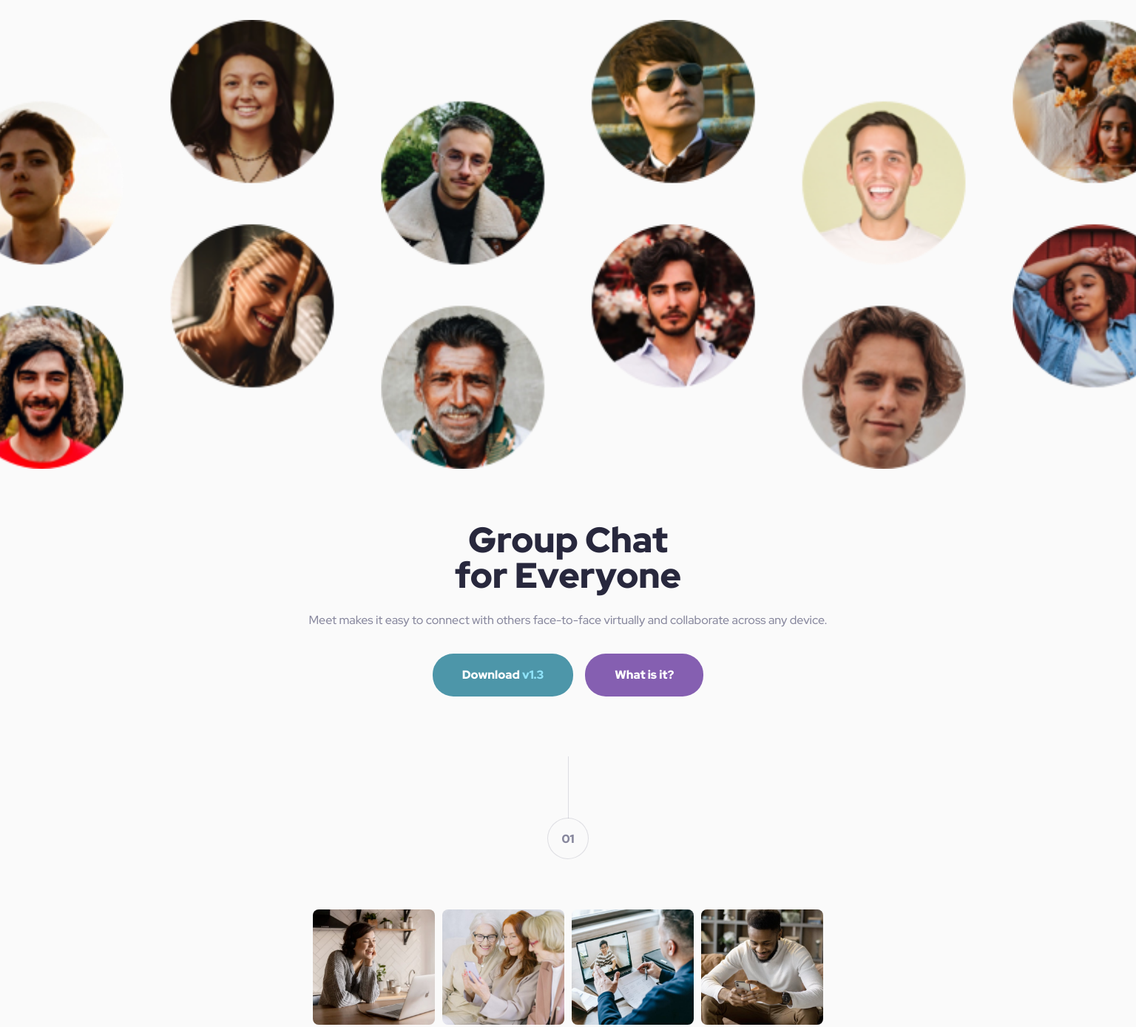
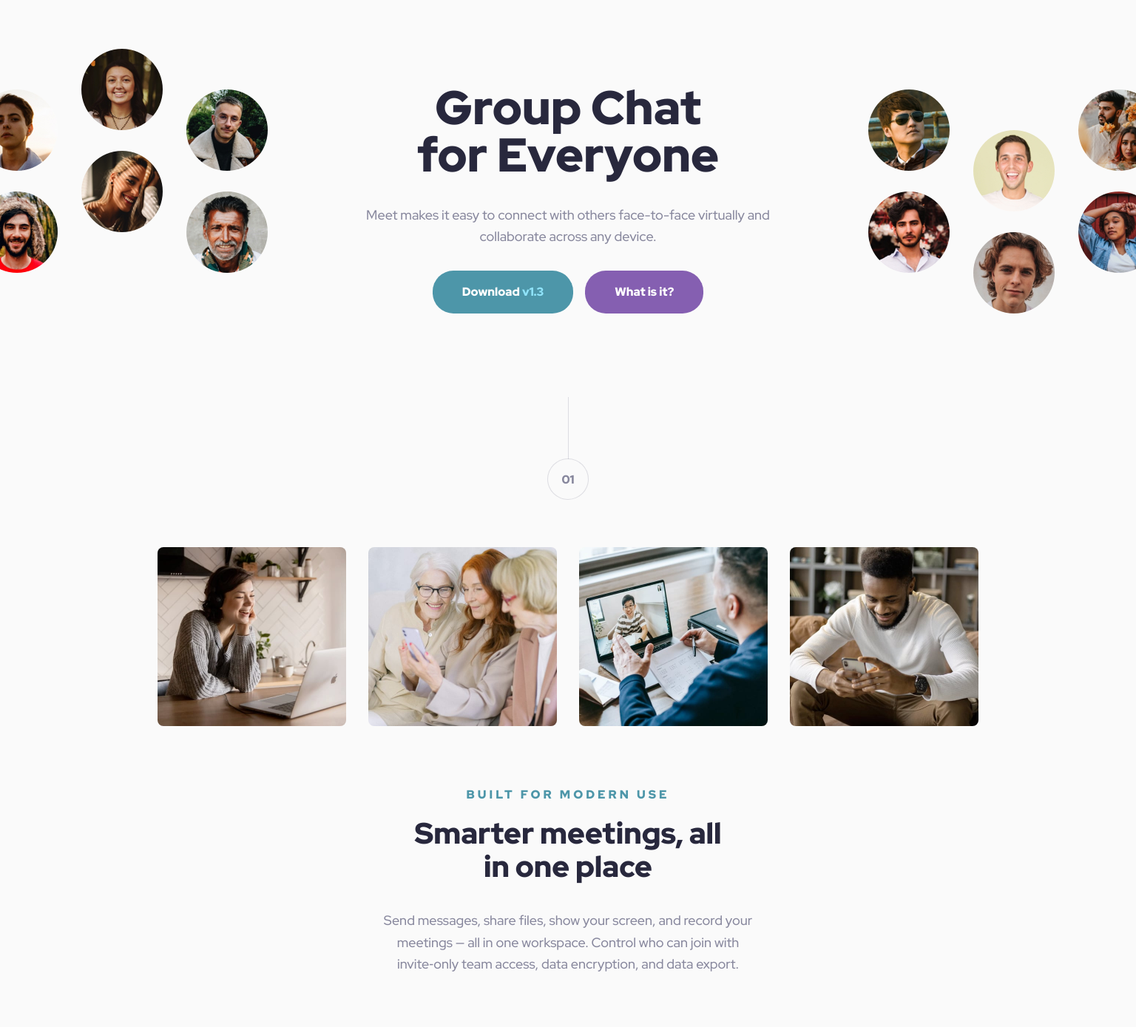
Before and after one commit to zakhi/meet-landing-page, a plain HTML site: page index.html in a window 1536 px wide. Shown: the part 111-1500 px from the top of the page at 74% size. Drawn offline with Linux system fonts and the light colour scheme.

Commit message:
Add design for desktop

```diff
--- a/index.html
+++ b/index.html
@@ -15,34 +15,39 @@
   </header>
 
   <main>
-    <img src="assets/tablet/image-hero.png" alt="People Faces">
+    <img src="assets/tablet/image-hero.png" alt="Faces of people" class="mobile">
+    <img src="assets/desktop/image-hero-left.png" alt="Faces of people" class="desktop left-faces">
+    <div class="main-text">
       <h1>Group Chat<br>for Everyone</h1>
       <p>
         Meet makes it easy to connect with others face-to-face virtually and collaborate across any device.
       </p>
 
-    <div class="buttons">
+      <div class="main-buttons">
         <a href="#" class="button button-primary">Download <span class="version">v1.3</span></a>
         <a href="#" class="button button-secondary">What is it?</a>
       </div>
+    </div>
+    <img src="assets/desktop/image-hero-right.png" alt="More faces of people" class="desktop right-faces">
   </main>
 
   <div class="section-number">01</div>
   <section class="section-1">
 
-    <div class="profile-images">
+    <div class="section-1-images">
       <img src="assets/desktop/image-woman-in-videocall.jpg" alt="Woman in video call">
       <img src="assets/desktop/image-women-videochatting.jpg" alt="Women videochatting">
       <img src="assets/desktop/image-men-in-meeting.jpg" alt="Men in meeting">
       <img src="assets/desktop/image-man-texting.jpg" alt="Man texting">
     </div>
-
+    <div class="section-1-text">
       <h3>Built for modern use</h3>
       <h2>Smarter meetings, all in one place</h2>
       <p>
         Send messages, share files, show your screen, and record your meetings — all in one
         workspace. Control who can join with invite&#8209;only team access, data encryption, and data export.
       </p>
+    </div>
   </section>
 
   <div class="section-number">02</div>
--- a/stylesheets/main.css
+++ b/stylesheets/main.css
@@ -73,6 +73,10 @@ h3 {
     background: #b18bdd;
 }
 
+.desktop {
+    display: none;
+}
+
 header {
     margin: 3em 0 3.375em;
 }
@@ -90,16 +94,19 @@ main img {
     object-position: center;
 }
 
+.main-text {
+    padding: 0 1.5em;
+}
+
 main h1 {
     margin-top: 1.2em;
 }
 
 main p {
     margin: 1.5em 0 2em;
-    padding: 0 1.5em;
 }
 
-main .buttons {
+.main-buttons {
     display: flex;
     flex-direction: column;
     align-items: center;
@@ -135,6 +142,21 @@ main .buttons {
     padding: 0 1.5em;
 }
 
+.section-1-images {
+    display: flex;
+    flex-flow: row wrap;
+    align-items: center;
+    justify-content: center;
+    gap: 1.5em;
+    max-width: 490px;
+    margin: 0 auto;
+}
+
+.section-1-images img {
+    height: 143px;
+    border-radius: 8px;
+}
+
 .section-1 h2 {
     margin-top: 0.75em;
 }
@@ -145,21 +167,6 @@ main .buttons {
 
 .section-1 p {
     margin-top: 2em;
-}
-
-.profile-images {
-    display: flex;
-    flex-flow: row wrap;
-    align-items: center;
-    justify-content: center;
-    gap: 1.5em;
-    max-width: 490px;
-    margin: 0 auto;
-}
-
-.profile-images img {
-    height: 143px;
-    border-radius: 8px;
 }
 
 .section-2 {
@@ -205,8 +212,16 @@ main .buttons {
         font-size: 2.5rem;
     }
 
+    header {
+        margin-bottom: 4em;
+    }
+
     main {
         margin-bottom: 5em;
+    }
+
+    .main-text {
+        padding: 0 9.75em;
     }
 
     main img {
@@ -218,17 +233,27 @@ main .buttons {
         margin-top: 1.5em;
     }
 
-    main p {
-        padding: 0 9.75em;
-    }
-
-    main .buttons {
+    .main-buttons {
         flex-direction: row;
         justify-content: center;
     }
 
     .section-1 {
         margin: 4.25em 0 5em;
+        padding: 0;
+    }
+
+    .section-1-images {
+        gap: 0.67em;
+        max-width: unset;
+    }
+
+    .section-1-images img {
+        height: 156px;
+    }
+
+    .section-1-text {
+        padding: 0 6.125em;
     }
 
     .section-1 h3 {
@@ -237,20 +262,7 @@ main .buttons {
 
     .section-1 h2 {
         margin-top: 0.4em;
-        padding: 0 4em;
-    }
-
-    .section-1 p {
-        padding: 0 6.125em;
-    }
-
-    .profile-images {
-        gap: 0.67em;
-        max-width: unset;
-    }
-
-    .profile-images img {
-        height: 156px;
+        padding: 0 1.5em;
     }
 
     .section-2 {
@@ -270,3 +282,109 @@ main .buttons {
         padding: 0 5.44em;
     }
 }
+
+@media (min-width: 1310px) {
+    .mobile {
+        display: none;
+    }
+
+    .desktop {
+        display: unset;
+    }
+
+    main h1 {
+        font-size: 4em;
+    }
+
+    header {
+        margin: 5em 0 3.8em;
+    }
+
+    p {
+        font-size: 1.125em;
+    }
+
+    main {
+        display: flex;
+        width: 100%;
+        margin-bottom: 7em;
+    }
+
+    main img {
+        display: inline-block;
+        width: unset;
+        height: 85%;
+        margin: 0;
+    }
+
+    .left-faces {
+        object-position: right;
+        margin-left: -2em;
+    }
+
+    .right-faces {
+        object-position: left;
+        align-self: end;
+        margin-right: -2em;
+    }
+
+    .main-text {
+        padding: 0 5.5em;
+    }
+
+    main h1 {
+        margin-top: 0.75em;
+    }
+
+    main p {
+        margin: 1.89em 0 1.78em;
+    }
+
+    .section-1 {
+        margin: 4em 0 4.5em;
+    }
+
+    .section-1-images {
+        gap: 1.875em;
+    }
+
+    .section-1-images img {
+        height: 242px;
+    }
+
+    .section-1-text {
+        width: 33.75em;
+        margin: 0 auto;
+        padding: 0;
+    }
+
+    .section-1 h3 {
+        margin-top: 5em;
+    }
+
+    .section-2 {
+        display: flex;
+        align-items: center;
+        padding: 7.25em 10em 6.5em;
+        text-align: left;
+    }
+
+    .section-2::before {
+        background: url("../assets/desktop/image-footer.jpg") center;
+    }
+
+    .section-2 h2 {
+        padding: 0;
+        flex-shrink: 1;
+    }
+
+    .section-2 p {
+        padding: 0;
+        margin: 0 5.1em 0 7em;
+        flex-shrink: 2;
+    }
+
+    .section-2 .button {
+        flex-shrink: 0;
+    }
+}
```
Lines whose indentation alone changed are shown as unchanged.
